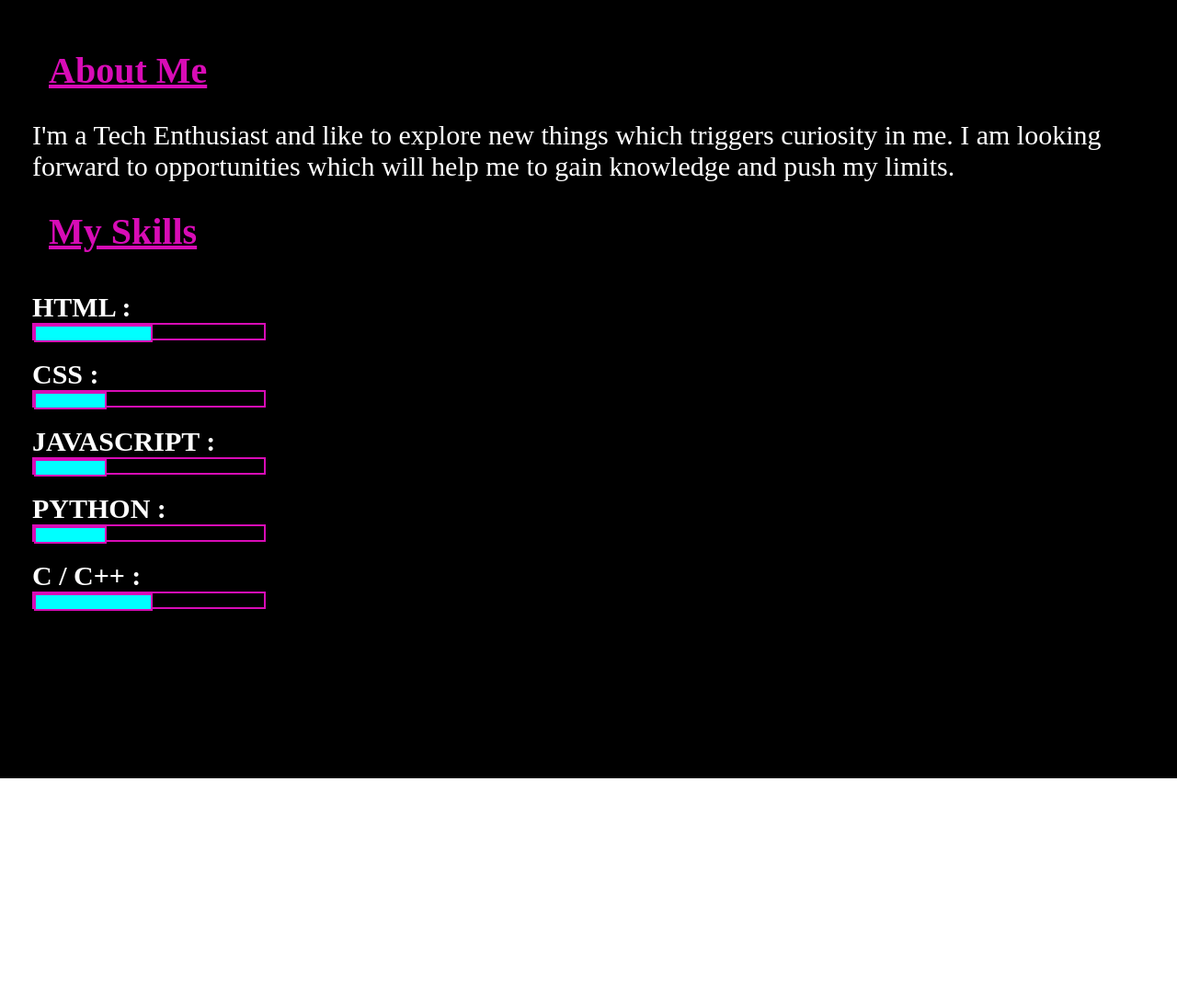
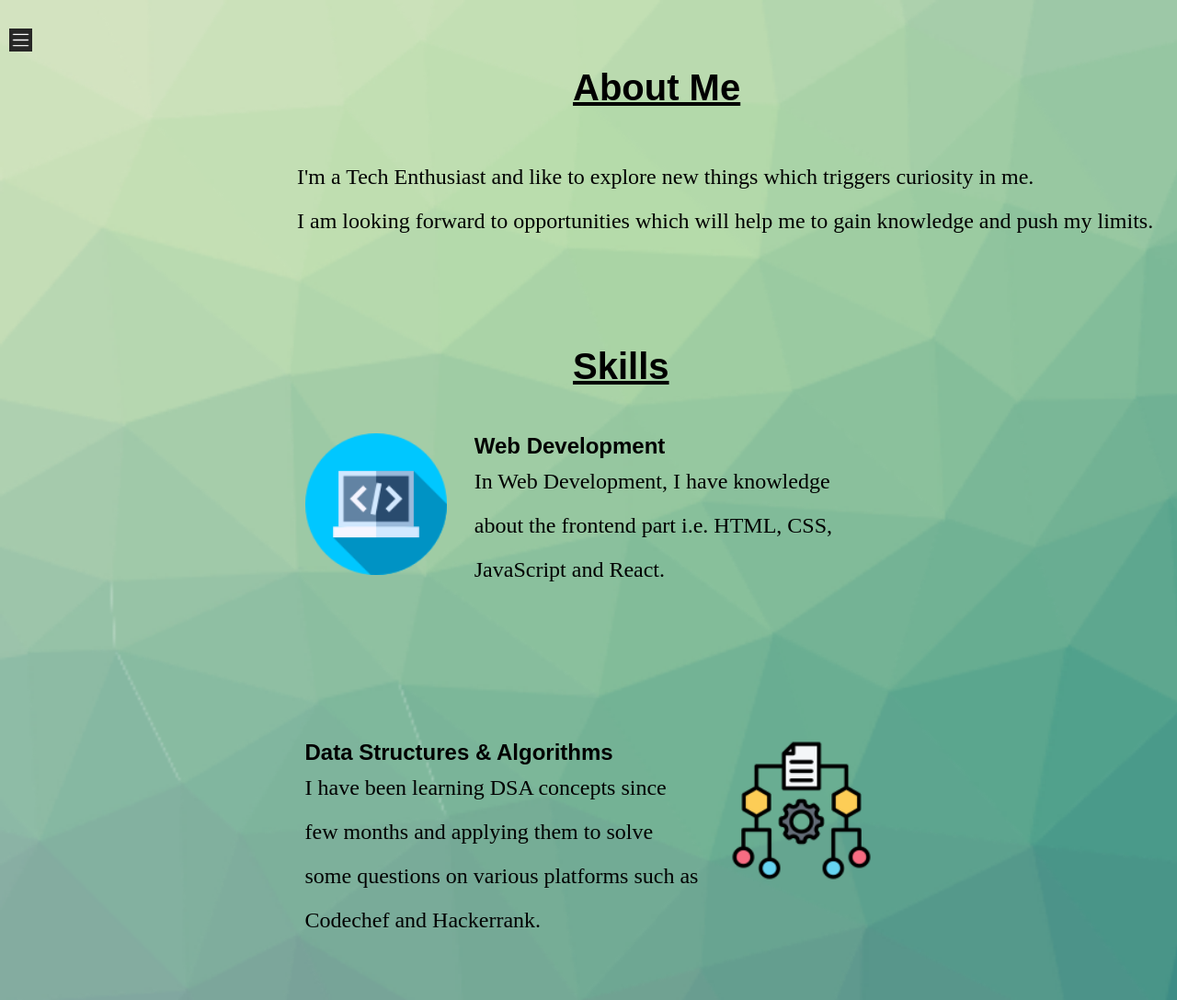
Before and after one commit to Omkar-03/Portfolio-Website, a plain HTML site: page intro.html in a window 1280 px wide. Shown: the top 1087 px of the page at 92% size. Before the commit the page ends 846 px from the top, so only its background shows below. Drawn offline with Linux system fonts and the light colour scheme.

Commit message:
Major changes

```diff
--- a/index.js
+++ b/index.js
@@ -1,49 +1,35 @@
-        /*function clear(){
-            errors = document.getElementsByClassName('error');
-            for(Let item of errors)
-            {
-                item.innerHTML = " ";
-            }
-        } */
-        function seterror(id, error){
+function seterror(id, error) {
     element = document.getElementById(id);
     element.getElementsByClassName('error')[0].innerHTML = error;
 }
-        function validate(){
+function validate() {
     var returnval = true;
     clear();
     var name = document.forms["form"]["fname"].value;
-            if (name.length < 4){
-                seterror("name","Length of name is too short");
+    if (name.length < 4) {
+        seterror("name", "Length of name is too short");
         returnval = false;
     }
     var email = document.forms['form']['email'].value;
-            if (email.length>15){
-                seterror("email","Length of email is too long");
+    if (email.length > 15) {
+        seterror("email", "Length of email is too long");
         returnval = false;
     }
     var mobile = document.forms['form']['mobile'].value;
-            if (email.length>15){
-                seterror("email","Length of email is too long");
+    if (email.length > 15) {
+        seterror("email", "Length of email is too long");
         returnval = false;
     }
     return returnval;
 }
 
-
-
 console.log("script running")
-        document.querySelector('.cross').style.display = 'none';
-        document.querySelector('.ham').addEventListener("click", ()=>{
+document.querySelector('.ham').addEventListener("click", () => {
     document.querySelector('.leftbar').classList.toggle('leftbargo');
-            if(document.querySelector('.leftbar').classList.contains('leftbargo')){
+    if (document.querySelector('.leftbar').classList.contains('leftbargo')) {
         document.querySelector('.ham').style.display = 'inline'
-                document.querySelector('.cross').style.display = 'none'
     }
-            else{
+    else {
         document.querySelector('.ham').style.display = 'none'
-                setTimeout(()=>{
-                document.querySelector('.cross').style.display = 'inline'
-            }, 300);
     }
 })
--- a/intro.html
+++ b/intro.html
@@ -19,20 +19,26 @@
     </div>
     <div class="main">
         <img class="ham" src="images/hamburger.png" alt="" width="25"></img>
-        <img class="cross" src="images/cross.png" alt="" width="25"></img>
-        <div class="intro">
-                <h2><u>About Me</u></h2>
-                <p>I'm a Tech Enthusiast and like to explore new things which triggers curiosity in me. I am looking forward to opportunities which will help me to gain knowledge and push my limits.</p>
-                <h2><u>My Skills</u></h2>
-                <div class="skillcontainer">
-                    <div class="skillitem">HTML :<div class="skill"><div class="skill fifty"></div></div></div>
-                    <div class="skillitem">CSS :<div class="skill"><div class="skill thirty"></div></div></div>
-                    <div class="skillitem">JAVASCRIPT :<div class="skill"><div class="skill thirty"></div></div></div>
-                    <div class="skillitem">PYTHON :<div class="skill"><div class="skill thirty"></div></div></div>
-                    <div class="skillitem">C / C++ :<div class="skill"><div class="skill fifty"></div></div></div>
-                </div>
-                </div>
-        </div>
+        <div class="skills">
+            <h2><u>About Me</u></h2>
+                <p class="intro">I'm a Tech Enthusiast and like to explore new things which triggers curiosity in me. <br>I am looking forward to opportunities which will help me to gain knowledge and push my limits.</p>
+            <h2><u>Skills</u></h2>
+            <div class="skill-row">
+              <img class="web" src="images/web.png" alt="web-img">
+              <h3>Web Development</h3>
+              <p>In Web Development, I have knowledge about the frontend part i.e. HTML, CSS, JavaScript and React.</p>
+            </div>
+            <div class="skill-row">
+              <img class="dsa" src="images/DSA.png" alt="dsa-img">
+              <h3>Data Structures & Algorithms</h3>
+              <p>I have been learning DSA concepts since few months and applying them to solve some questions on various platforms such as Codechef and Hackerrank.</p>
+            </div>
+            <div class="skill-row">
+              <img class="ros" src="images/ros.png" alt="ros-img">
+              <h3>Robot Operating System (ROS)</h3>
+              <p>I got to explore ROS when I got selected in the official drone team of my college. In this team, I am working as a technical member and have been working on making Autonomous Drones using ROS.</p>
+            </div>
+          </div>
     </div>
 </body>
 <script src="index.js"></script>
--- a/style.css
+++ b/style.css
@@ -3,7 +3,7 @@
     padding: 0;
 }
 .leftbar{
-    background-color: grey;
+    background-color: aqua;
     height: 100vh;
     transition: transform 0.3s ease-in;
     position: absolute;
@@ -21,14 +21,12 @@
     color: black;
 }
 .main{
-    background-color: black;
-    width: 100vw;
-    height: 100vh;
     color: white;
     padding: 23px;
 }
 .container{
-    display: flex;
+    background-image: url("images/pattern.png");
+    background-size: cover;
 }
 .infocontainer{
     background-color:rgb(70, 64, 64);
@@ -47,13 +45,19 @@
 }
 .hello{
     font-size: 60px;
+    margin-left: 40px;
 }
 .name{
+    margin-left: 40px;
     font-size: 50px;
     font-weight: bold;
 }
 .about{
+    margin-left: 40px;
     font-size: 40px;
+}
+.back{
+    opacity: 0.3;
 }
 .buttons{
     margin: 34px;
@@ -80,29 +84,34 @@
     color: dodgerblue;
 }
 .pic img{
-    height: 58vh;
+    height: 68%;
+    margin: 20px auto;
+    border-radius: 100%;
 }
 .contactform{
     padding: 0 200px;
     padding-top: 60px;
+    line-height: 2;
 }
 .contactform h1{
     padding: 12px 0;
+    font-size: xx-large;
 }
 .contactform form div{
-    padding: 10px 0;
+    padding: 11px 0;
     display: flex;
     flex-direction: column;
 }
 .contactform form div input{
-    width: 26vw;
+    height: 3vh;
+    width: 30vw;
     border-radius: 5px;
     margin: 6px 0 0 0;
     padding: 3px;
 }
 #emailHelp{
     font-size: 11px;
-    color: grey;
+    color: black;
     margin: 0 5px;
     padding: 3px 0;
 }
@@ -115,16 +124,38 @@
 }
 h1{
     margin: 23px;
-    color: rgb(216, 12, 182);
+    color: black;
 }
 .intro h2{
     margin: 30px;
     font-size: 40px;
-    color: rgb(216, 12, 182);
+    color: black;
 }
-.intro p{
-    margin: 12px;
-    font-size: 30px;
+.intro{
+    margin-left: 300px;
+    font-size: x-large;
+}
+.skill-row{
+    width: 50%;
+    margin: 0 auto 100px auto;
+    text-align: left;
+    padding-bottom: 30px;
+    padding-top: 0;
+}
+.web{
+    width: 25%;
+    float: left;
+    margin-right: 30px;
+}
+.dsa{
+    width: 25%;
+    float: right;
+    margin-left: 30px;
+}
+.ros{
+    width: 25%;
+    float: left;
+    margin-right: 30px;
 }
 .skillcontainer{
     padding: 12px;
@@ -138,15 +169,10 @@ h1{
 .skill{
     width: 250px;
     height: 15px;
-    border: 2px solid rgb(216, 12, 182) ;
+    border: 2px solid black ;
 }
-.fifty{
-    width: 125px;
-    background-color: aqua;
-}
-.thirty{
-    width: 75px;
-    background-color: aqua;
+.skills h2{
+    padding-top: 50px;
 }
 .leftbargo{
     transform: translate(-434px, 0px);
@@ -158,16 +184,29 @@ h1{
     top: 31px;
     left: 10px;
 }
-.cross{
-    cursor: pointer;
-    margin-left: -55px;
-    margin-top: 10px;
-}
 .error{
     color: red;
 }
-@media (max-width:500px){
-.infocontainer{
-    height: 68vh;
+h2{
+    font-family: 'Montserrat', sans-serif;
+    font-size: 2.5rem;
+    margin: 0 auto 50px auto;
+    color: black;
+    font-weight: normal;
+    font-weight: bold;
+    margin-left: 600px;
 }
+h3{
+    font-family:'Montserrat', sans-serif;
+    color: black;
+    font-size: x-large;
 }
+p{
+    line-height: 2;
+    margin-bottom: 5%;
+    font-size: x-large;
+    color: black;
+}
+.form1{
+    color: black;
+}
```
Also changed, not shown: contact.html (+4 -4 lines), index.html (+3 -5 lines), images/DSA.png (added), images/hamburger.png (added), images/image.jpg (added), images/pattern.png (added), images/ros.png (added), images/web.png (added), 1 other file. Lines whose indentation alone changed are shown as unchanged.
